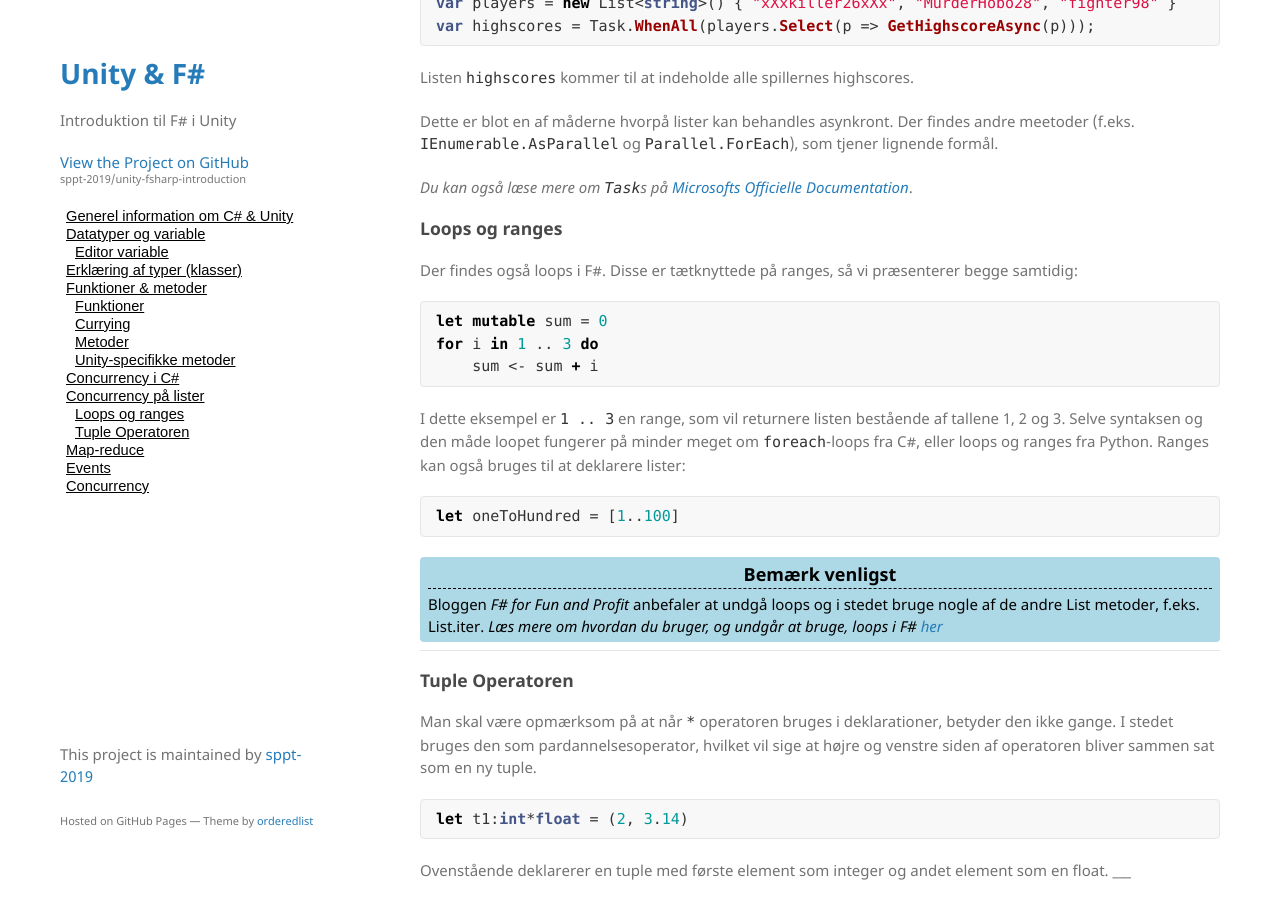
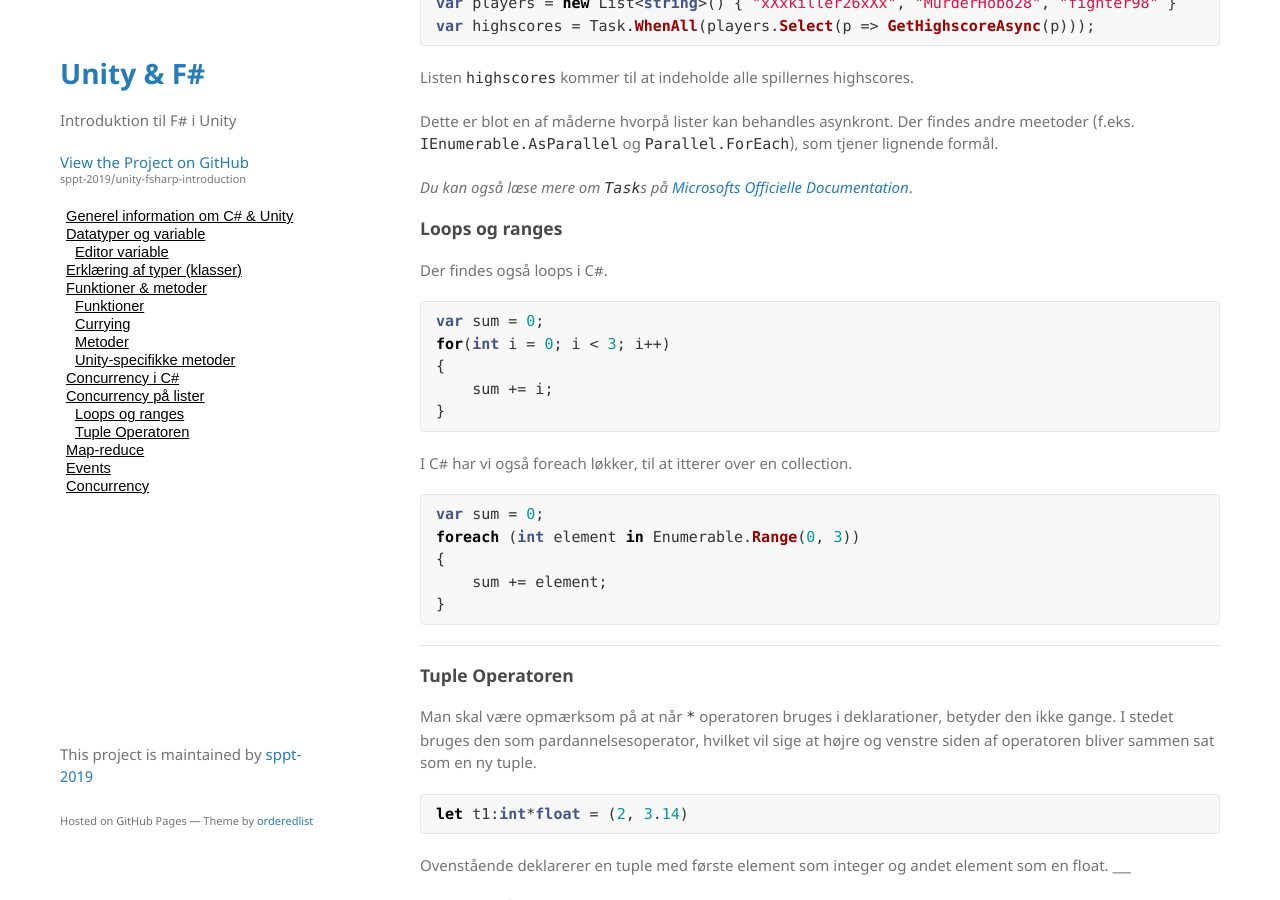
Before and after one commit to sppt-2019/unity-fsharp-introduction, a Jekyll site: the page built from csharp.md, in a window 1280 px wide and 900 px high, scrolled down 4174 px. Built offline with Jekyll 4.4.1, drawn with Linux system fonts in a browser that asks for light colours; our own code applies the rules of GitHub Pages for plain Markdown files.

Commit message:
loops
C# loops

````diff
--- a/csharp.md
+++ b/csharp.md
@@ -179,23 +179,23 @@ _Du kan også læse mere om `Task`s på [Microsofts Officielle Documentation](ht
 
 
 ### Loops og ranges
-Der findes også loops i F#. Disse er tætknyttede på ranges, så vi præsenterer begge samtidig:
-```fsharp
-let mutable sum = 0
-for i in 1 .. 3 do
-    sum <- sum + i
+Der findes også loops i C#.
+```csharp
+var sum = 0;
+for(int i = 0; i < 3; i++)
+{
+    sum += i;
+}
 ```
-I dette eksempel er `1 .. 3` en range, som vil returnere listen bestående af tallene 1, 2 og 3. Selve syntaksen og den måde loopet fungerer på minder meget om `foreach`-loops fra C#, eller loops og ranges fra Python. Ranges kan også bruges til at deklarere lister:
-```fsharp
-let oneToHundred = [1..100]
+I C# har vi også foreach løkker, til at itterer over en collection.
+
+```csharp
+var sum = 0;
+foreach (int element in Enumerable.Range(0, 3))
+{
+    sum += element;
+}
 ```
-
-<div class="note-box">
-Bloggen <i>F# for Fun and Profit</i> anbefaler at undgå loops og i stedet bruge nogle af de andre List metoder, f.eks. List.iter.
-
-<i>Læs mere om hvordan du bruger, og undgår at bruge, loops i F# <a href="https://fsharpforfunandprofit.com/posts/control-flow-expressions/#loops">her</a></i>
-</div>
-
 ___
 
 ### Tuple Operatoren
````
